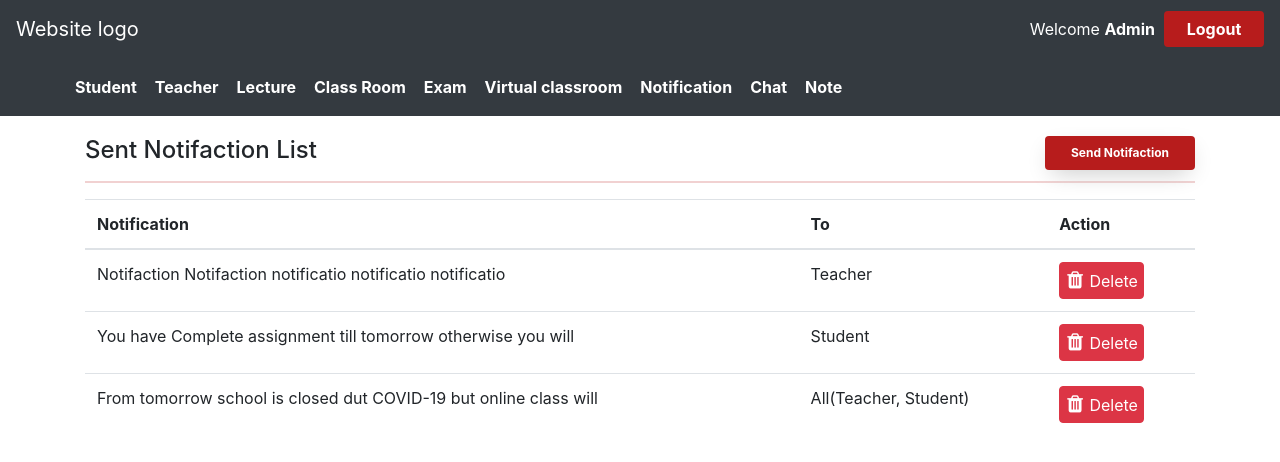
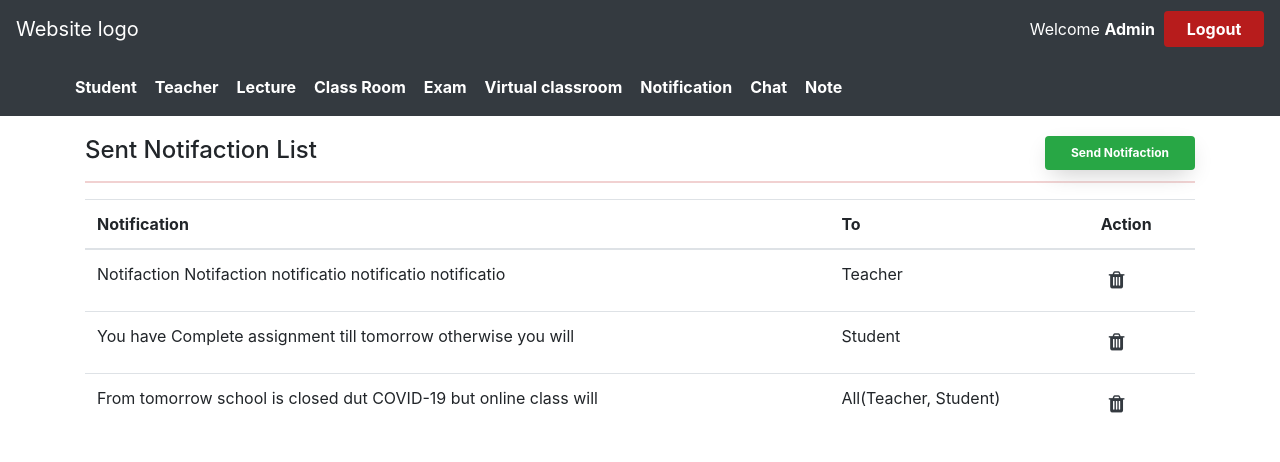
Before and after one commit to Pandemic-ai/education-react, a React (Create React App) app: page /studentnotification in a window 1280 px wide. Shown: the top 462 px of the page. Built offline with nearby package versions, Linux system fonts and the light colour scheme; sample sign-in values are in the browser's storage.

Commit message:
fic video

```diff
--- a/src/VIews/Student/Notificationlist.jsx
+++ b/src/VIews/Student/Notificationlist.jsx
@@ -10,9 +10,8 @@ export class Notificationlist extends Component {
           <span style={{ float: "right" }}>
             <a
               href="/notification/"
-              className="text-white float-right text-center font-weight-bolder"
+              className="text-white float-right bg-success text-center font-weight-bolder"
               style={{
-                background: "rgba(183, 28, 28, 1)",
                 padding: "10px",
                 fontSize: "12px",
                 width: "150px",
@@ -41,8 +40,8 @@ export class Notificationlist extends Component {
               </td>
               <td> Teacher</td>
               <td>
-                <button className="btn btn-danger" style={{ padding: "5px" }}>
-                  <i className="fa fa-trash text-white"></i> Delete
+                <button className="btn" style={{ padding: "5px" }}>
+                  <i className="fa fa-trash text-dark"></i>
                 </button>
               </td>
             </tr>
@@ -53,8 +52,8 @@ export class Notificationlist extends Component {
               </td>
               <td> Student</td>
               <td>
-                <button className="btn btn-danger" style={{ padding: "5px" }}>
-                  <i className="fa fa-trash text-white"></i> Delete
+                <button className="btn " style={{ padding: "5px" }}>
+                  <i className="fa fa-trash text-dark"></i>
                 </button>
               </td>
             </tr>
@@ -66,8 +65,8 @@ export class Notificationlist extends Component {
               </td>
               <td> All(Teacher, Student)</td>
               <td>
-                <button className="btn btn-danger" style={{ padding: "5px" }}>
-                  <i className="fa fa-trash text-white"></i> Delete
+                <button className="btn " style={{ padding: "5px" }}>
+                  <i className="fa fa-trash text-dark"></i>
                 </button>
               </td>
             </tr>
--- a/src/VIews/Student/TutorialDetails.jsx
+++ b/src/VIews/Student/TutorialDetails.jsx
@@ -1,4 +1,5 @@
 import React, { Component } from "react";
+import Iframe from "react-iframe";
 
 export class TutorialDetails extends Component {
   render() {
@@ -67,12 +68,12 @@ export class TutorialDetails extends Component {
           <div class="container">
             <div class="row">
               <div class="col-md-8" style={{ marginTop: "0px" }}>
-                <iframe
-                  src="http://www.youtube.com/embed/pgk-719mTxM?wmode=transparent"
+                <Iframe
+                  url="http://www.youtube.com/embed/pgk-719mTxM?wmode=transparent"
                   style={{ border: "0", width: "100%", height: "400px" }}
                   class="video_course"
                   title="Tutorial Video"
-                ></iframe>
+                ></Iframe>
                 <h3>Simply dummy text</h3>
                 <p>
                   {" "}
--- a/src/VIews/VirtualClass/VirtualClassroom.jsx
+++ b/src/VIews/VirtualClass/VirtualClassroom.jsx
@@ -1,6 +1,7 @@
 import React, { Component } from "react";
 import TinyMCE from "react-tinymce";
 import Swal from "sweetalert2";
+import Iframe from "react-iframe";
 
 // import ReactPaint from "react-paint";
 
@@ -121,12 +122,14 @@ export class VirtualClass extends Component {
         <div className="mt-2 col-md-7">
           <h4> Live Session By Teacher Name </h4>
           <hr></hr>
-          <iframe
-            src="http://www.youtube.com/embed/pgk-719mTxM?wmode=transparent"
+          <Iframe
+            url="http://www.youtube.com/embed/pgk-719mTxM?wmode=transparent"
             style={{ border: "0", width: "100%", height: "70vh" }}
+            width="100%"
+            height="450px"
             class="video_course"
             title="Tutorial Video"
-          ></iframe>
+          ></Iframe>
 
           <button
             className="btn "
```
